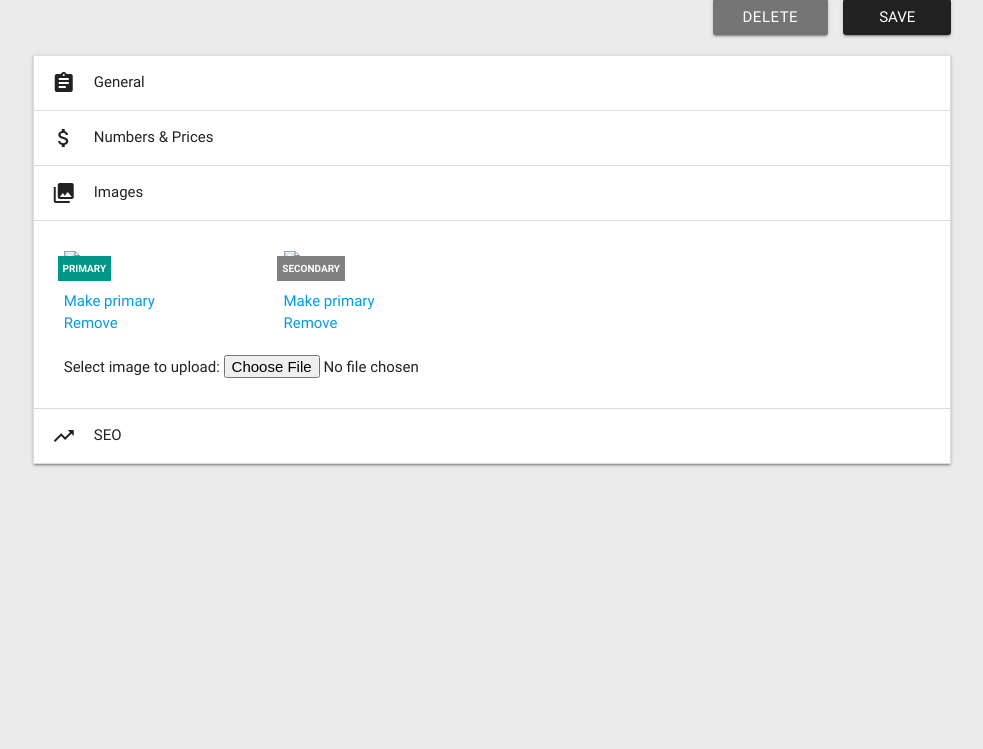
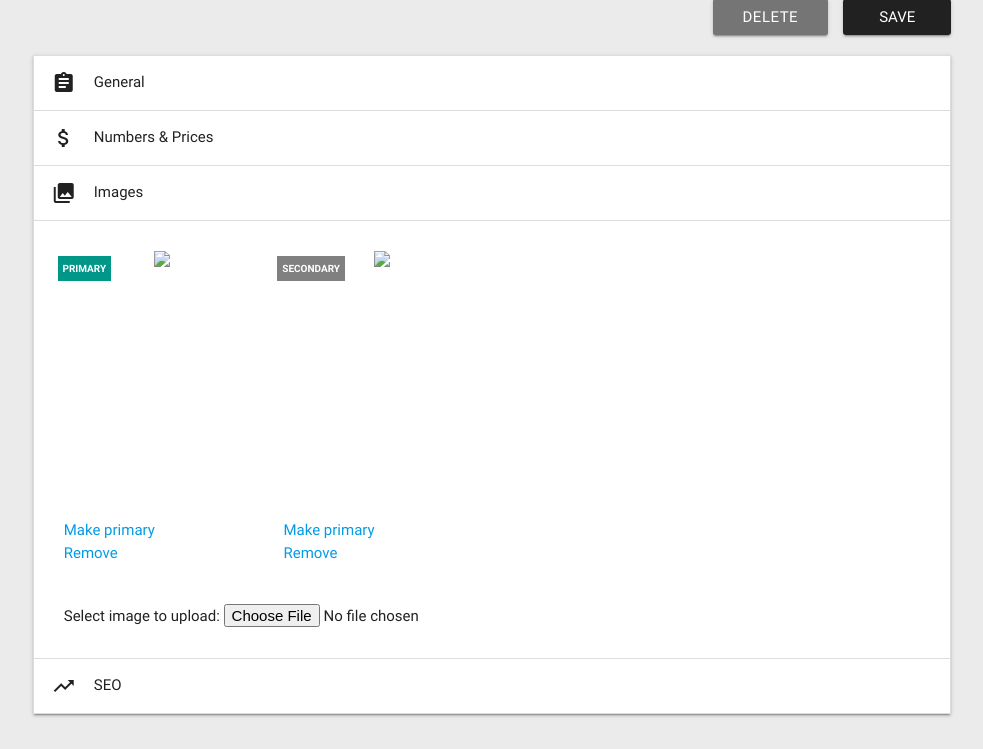
Before and after one commit to jdanetmedia/dwp, a PHP site: page /admin/edit-product.php?item=1111 in a window 1280 px wide, after a click that opens the changed part. Shown: the part 105-854 px from the top of the page, without its empty margins (148-1131 px from the left). Before the commit the page ends 572 px from the top, so only its background shows below. Run offline with PHP 8.4, Linux system fonts and the light colour scheme; data comes from the database, SQL or seed files in the repository; data that the repository does not hold is empty; style sheets or scripts are compiled from the project's sources; some libraries are stand-ins or nearby versions.

Commit message:
More work on product images backend + fix frontend

```diff
--- a/admin/class/Product.php
+++ b/admin/class/Product.php
@@ -41,7 +41,7 @@ class Product {
     try {
       $conn = connectToDB();
 
-      $handle = $conn->prepare("SELECT Product.*, ImgGallery.ImgID, ImgGallery.URL, ProductImg.IsPrimary FROM Product INNER JOIN ProductImg ON ProductImg.ItemNumber = Product.ItemNumber INNER JOIN ImgGallery ON ImgGallery.ImgID = ProductImg.ImgID WHERE Product.ItemNumber = $itemNumber");
+      $handle = $conn->prepare("SELECT Product.*, ImgGallery.ImgID, ImgGallery.URL, ProductImg.IsPrimary FROM Product INNER JOIN ProductImg ON ProductImg.ItemNumber = Product.ItemNumber INNER JOIN ImgGallery ON ImgGallery.ImgID = ProductImg.ImgID WHERE Product.ItemNumber = $itemNumber ORDER BY ProductImg.IsPrimary DESC, ProductImg.ImgID ASC");
       $handle->execute();
 
       $result = $handle->fetchAll( \PDO::FETCH_ASSOC );
--- a/admin/edit-product.php
+++ b/admin/edit-product.php
@@ -7,7 +7,6 @@ if(isset($_POST["submit"])) {
     $products->updateProduct($_GET["item"]);
     $products->uploadImages($_FILES, $_GET["item"]);
   } else {
-    echo "Else is triggered";
     $products->updateProduct($_GET["item"]);
   }
   if( isset($_POST["changeImg"]) ) {
@@ -136,6 +135,9 @@ $product = $products->getProductDetails($_GET["item"]);
           <li>
             <div class="collapsible-header"><i class="material-icons">collections</i>Images</div>
             <div class="collapsible-body">
+                <div class="save-message">
+                  <p>Product must be saved for changes to take effect!</p>
+                </div>
                 <div class="row">
                 <?php
                   $imgcount = 1;
@@ -145,29 +147,28 @@ $product = $products->getProductDetails($_GET["item"]);
                     <img class="materialboxed responsive-img" width="650" src="<?php echo $img["URL"]; ?>">
                     <?php
                       if($img["IsPrimary"] == true) {
-                        echo '<a class="primary-label is-primary" href="#">Primary</a><br>';
+                        echo '<a class="primary-label is-primary" href="#">Primary</a>';
                       } else {
-                        echo '<a class="primary-label" href="#">Secondary</a><br>';
+                        echo '<a class="primary-label" href="#">Secondary</a>';
                       }
                     ?>
-                    <a id="<?php echo $img["ImgID"]; ?>" class="make-primary" href="#">Make primary</a><br>
+                    <a id="<?php echo $img["ImgID"]; ?>" class="make-primary" href="#">Make primary</a>
+                    <div class="clear"></div>
                     <a href="#">Remove</a>
                   </div>
                   <?php $imgcount++; ?>
                 <?php  endforeach; ?>
-                <input class="change-img" type="hidden" name="changeImg">
+                <?php
+                  foreach($product as $img) {
+                    if($img["IsPrimary"] == true) {
+                      $primaryImg = $img["ImgID"];
+                    }
+                  }
+                ?>
+                <input class="change-img" type="hidden" name="changeImg" value="<?php if(isset($primaryImg)) { echo $primaryImg; } ?>">
                 </div>
                 Select image to upload:
                 <input type="file" name="fileToUpload" id="fileToUpload">
-                <!--<div class="file-field input-field">
-                  <div class="btn">
-                    <span>File</span>
-                    <input type="file" name="newImage" multiple>
-                  </div>
-                  <div class="file-path-wrapper">
-                    <input class="file-path validate" type="text" placeholder="Images should be between 800x800 - 1200 x 1200 pixels">
-                  </div>
-                </div>-->
             </div>
           </li>
           <li>
--- a/admin/js/admin.js
+++ b/admin/js/admin.js
@@ -16,5 +16,6 @@ $(document).ready(function() {
     $('.primary-input').val(false);
     $(this).siblings('.primary-label').addClass('is-primary').text('Primary');
     $('.change-img').val($(this).attr('id'));
+    $('.save-message').css('display', 'block');
   });
 });
--- a/css/custom/custom.css
+++ b/css/custom/custom.css
@@ -210,7 +210,28 @@ h1.product-title {
   .admin-area .richText .richText-toolbar ul li a {
     color: #212121; }
   .admin-area .admin-product-img {
-    position: relative; }
+    position: relative;
+    margin-bottom: 20px; }
+    .admin-area .admin-product-img .material-placeholder {
+      height: 268px;
+      overflow: hidden;
+      position: relative; }
+      .admin-area .admin-product-img .material-placeholder img {
+        position: absolute;
+        top: 50%;
+        left: 50%;
+        -moz-transform: translateX(-50%) translateY(-50%);
+        -webkit-transform: translateX(-50%) translateY(-50%);
+        -o-transform: translateX(-50%) translateY(-50%);
+        -ms-transform: translateX(-50%) translateY(-50%);
+        transform: translateX(-50%) translateY(-50%);
+        max-width: none;
+        width: auto;
+        height: 100%;
+        margin: 0 auto; }
+      .admin-area .admin-product-img .material-placeholder a {
+        display: block;
+        width: 100%; }
     .admin-area .admin-product-img .primary-label {
       background-color: gray;
       padding: 5px;
@@ -225,5 +246,13 @@ h1.product-title {
     .admin-area .admin-product-img .is-primary {
       background-color: #009688;
       display: block; }
+  .admin-area .save-message {
+    margin-bottom: 30px;
+    font-weight: bold;
+    color: red;
+    display: none; }
+    .admin-area .save-message p {
+      margin: 0;
+      padding: 0; }
 
 /*# sourceMappingURL=custom.css.map */
--- a/css/custom/custom.scss
+++ b/css/custom/custom.scss
@@ -276,6 +276,30 @@ h1.product-title {
 
   .admin-product-img {
     position: relative;
+    margin-bottom: 20px;
+    .material-placeholder {
+      height: 268px;
+      overflow: hidden;
+      position: relative;
+      img {
+        position: absolute;
+        top: 50%;
+        left: 50%;
+        -moz-transform: translateX(-50%) translateY(-50%);
+        -webkit-transform: translateX(-50%) translateY(-50%);
+        -o-transform: translateX(-50%) translateY(-50%);
+        -ms-transform: translateX(-50%) translateY(-50%);
+        transform: translateX(-50%) translateY(-50%);
+        max-width: none;
+        width: auto;
+        height: 100%;
+        margin: 0 auto;
+      }
+      a {
+        display: block;
+        width: 100%;
+      }
+    }
     .primary-label {
       background-color: gray;
       padding: 5px;
@@ -293,4 +317,14 @@ h1.product-title {
       display: block;
     }
   }
+  .save-message {
+    margin-bottom: 30px;
+    font-weight: bold;
+    color: red;
+    display: none;
+    p {
+      margin: 0;
+      padding: 0;
+    }
+  }
 }
```
Also changed, not shown: admin/productimgs/emil.jpg (added).
